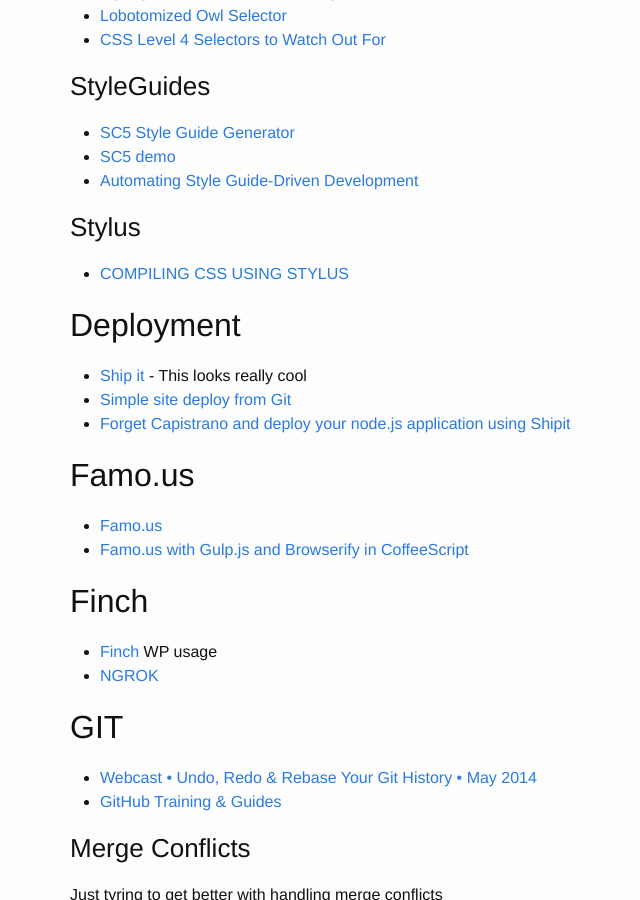
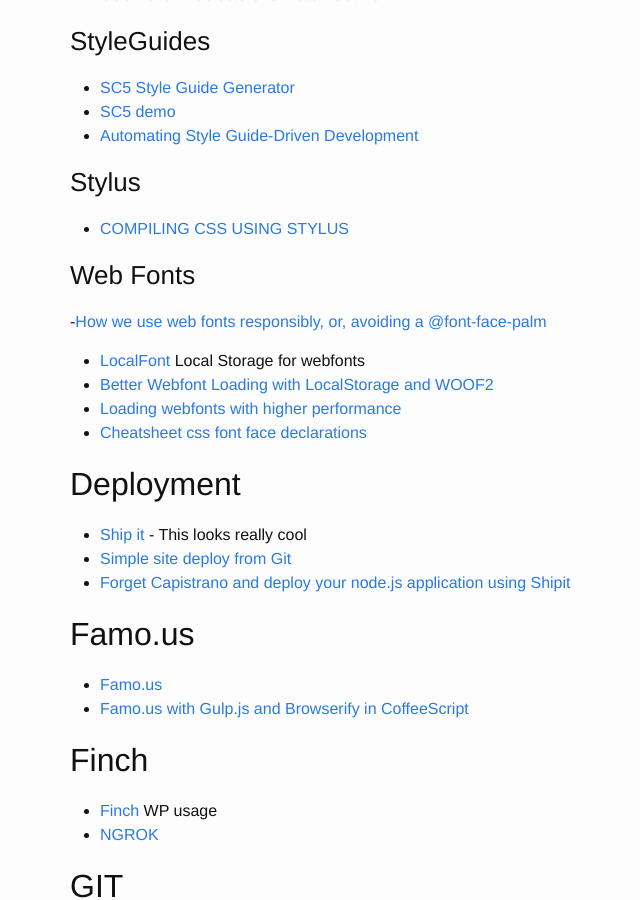
Before and after one commit to brownerd/brownerd.github.io, a Jekyll site: the page built from _posts/2015-01-01-reading-list-2015.md, in a window 1280 px wide and 900 px high, scrolled down 4342 px. Shown: the whole window, without its empty margins (200-840 px from the left). Built offline with Jekyll 4.4.1, drawn with Linux system fonts in a browser that asks for light colours; emoji names are drawn with the system emoji font; some of the changed text lies outside the part shown.

Commit message:
add webfont resources

```diff
--- a/_posts/2015-01-01-reading-list-2015.md
+++ b/_posts/2015-01-01-reading-list-2015.md
@@ -116,11 +116,6 @@ Here are the agencies, people and sites that I was most influenced by in 2015
 ## CSS
 
 
-
-### @font-face
--[How we use web fonts responsibly, or, avoiding a @font-face-palm](http://www.filamentgroup.com/lab/font-loading.html)
-
-
 ### :nth-child
 - [Up your CSS-Game with Math](http://www.slashie.org/articles/up-your-css-game-with-math/)
 
@@ -132,10 +127,10 @@ Here are the agencies, people and sites that I was most influenced by in 2015
 
 
 
-### CSS Best Practices
+### Best Practices
 - [Strategies for Keeping CSS Specificity Low](http://css-tricks.com/strategies-keeping-css-specificity-low/)
 - [Writing efficient CSS](https://developer.mozilla.org/en-US/docs/Web/Guide/CSS/Writing_efficient_CSS)
-
+- [Side Effects in CSS](http://philipwalton.com/articles/side-effects-in-css/http://philipwalton.com/articles/side-effects-in-css/) Use BEM to solve CSS side effects
 
 ### CurrentColor
 - [Extending the Color Cascade with the CSS currentColor Variable](http://blogs.adobe.com/dreamweaver/2015/02/extending-the-color-cascade-with-the-css-currentcolor-variable.html#.VPPlHFPF-yP)
@@ -236,6 +232,16 @@ I generally hate grids, but I'm listing these to remember them.
 ### Stylus
 - [COMPILING CSS USING STYLUS](http://www.clock.co.uk/blog/compiling-css-using-stylus-getting-started)
 
+
+
+
+
+### Web Fonts
+-[How we use web fonts responsibly, or, avoiding a @font-face-palm](http://www.filamentgroup.com/lab/font-loading.html)
+- [LocalFont](http://jaicab.com/localFont/) Local Storage for webfonts
+- [Better Webfont Loading with LocalStorage and WOOF2](http://bdadam.com/blog/better-webfont-loading-with-localstorage-and-woff2.html)
+- [Loading webfonts with higher performance](http://bdadam.com/blog/loading-webfonts-with-high-performance.html)
+- [Cheatsheet css font face declarations](http://jdsteinbach.com/css/cheatsheet-css-font-face-declarations/)
 
 
 
```
Also changed, not shown: other parts of _posts/2015-01-01-reading-list-2015.md (+1 -0 lines).
